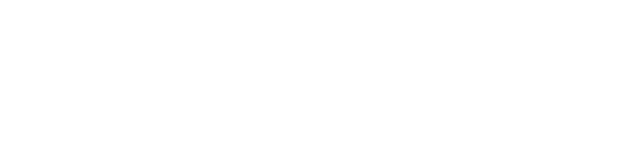
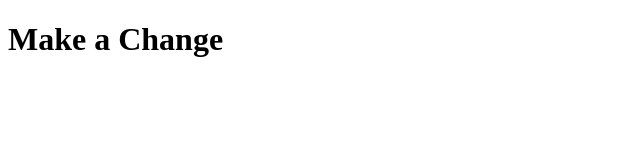
Before and after one commit to adamISheff/git-testing, a plain HTML site: page index.html in a window 1280 px wide. Shown: the whole page, without its empty margins (0-640 px from the left). Drawn offline with Linux system fonts and the light colour scheme.

Commit message:
Added h1 tag with text

```diff
--- a/index.html
+++ b/index.html
@@ -6,6 +6,6 @@
     <title>Document</title>
 </head>
 <body>
-
+    <h1>Make a Change</h1>
 </body>
 </html>
```
